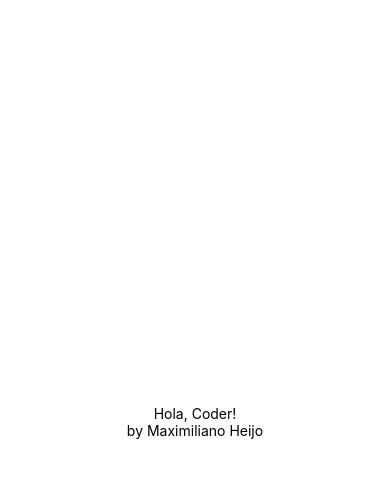
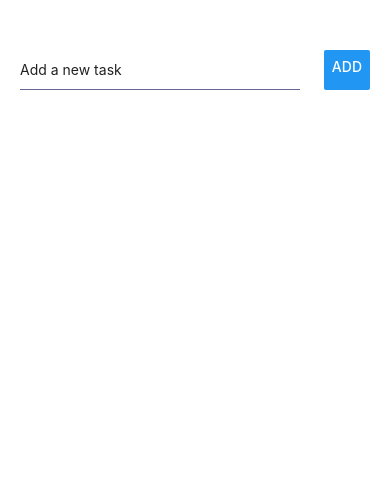
Before and after one commit to kersiancoder/react-native-app, a React Native app: screen / in a window 390 px wide. Shown: the top 478 px of the page. Built offline with nearby package versions, Linux system fonts and the light colour scheme.

Commit message:
agregando textinput y button

```diff
--- a/App.js
+++ b/App.js
@@ -1,13 +1,12 @@
-import { StyleSheet, Text, View } from 'react-native';
-
-import { StatusBar } from 'expo-status-bar';
+import { Button, StyleSheet, TextInput, View } from 'react-native';
 
 export default function App() {
   return (
     <View style={styles.container}>
-      <Text>Hola, Coder!</Text>
-      <Text>by Maximiliano Heijo</Text>
-      <StatusBar style="auto" />
+      <View style={styles.inputContainer}>
+        <TextInput style={styles.input} placeholder="Add a new task" />
+        <Button style={styles.inputButton} title="Add" />
+      </View>
     </View>
   );
 }
@@ -16,7 +15,18 @@ const styles = StyleSheet.create({
   container: {
     flex: 1,
     backgroundColor: '#fff',
-    alignItems: 'center',
-    justifyContent: 'center',
+  },
+  inputContainer: {
+    flexDirection: "row",
+    justifyContent: "space-between",
+    marginTop: 50,
+    marginHorizontal: 20,
+  },
+  input: {
+    width: "80%",
+    borderBottomColor: "#626893",
+    borderBottomWidth: 1,
+    height: 40,
+    color: "#212121",
   },
 });
```
